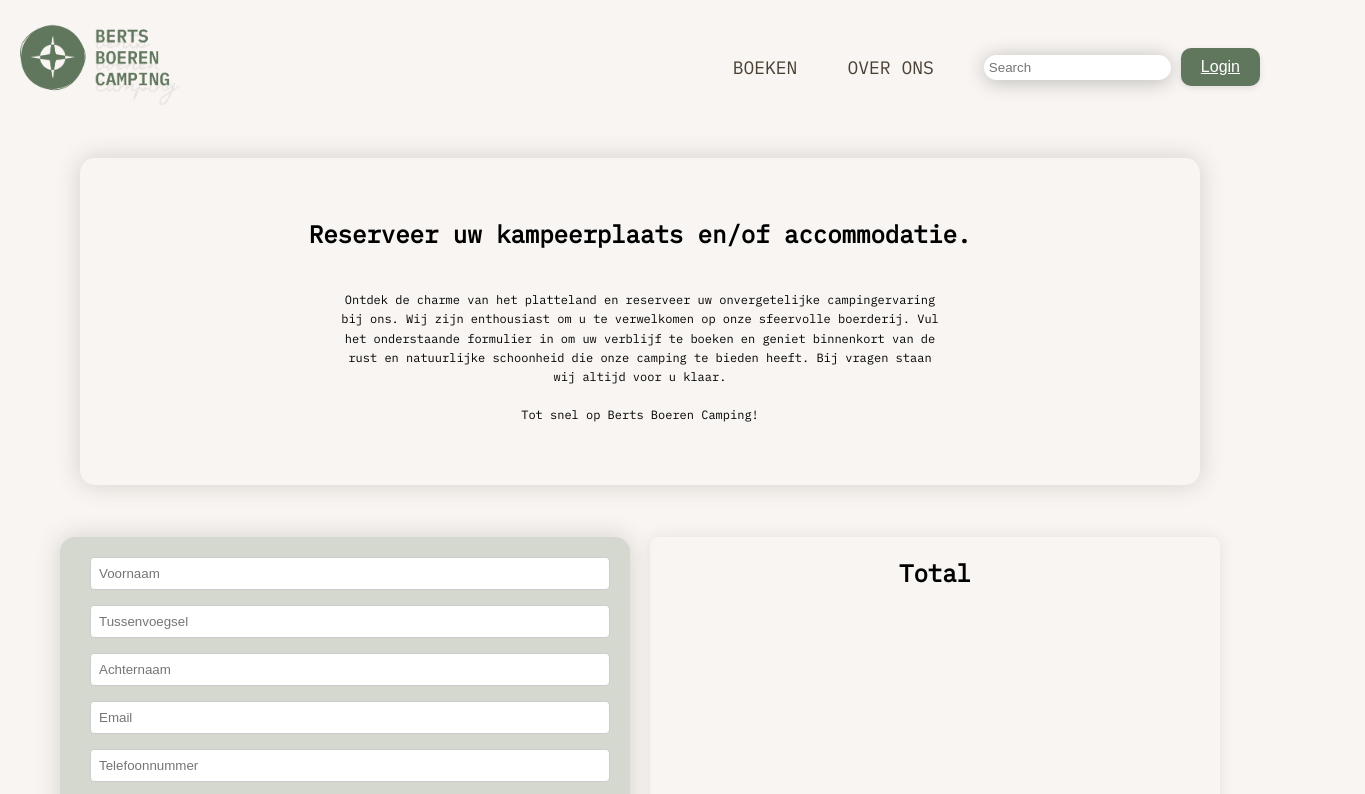
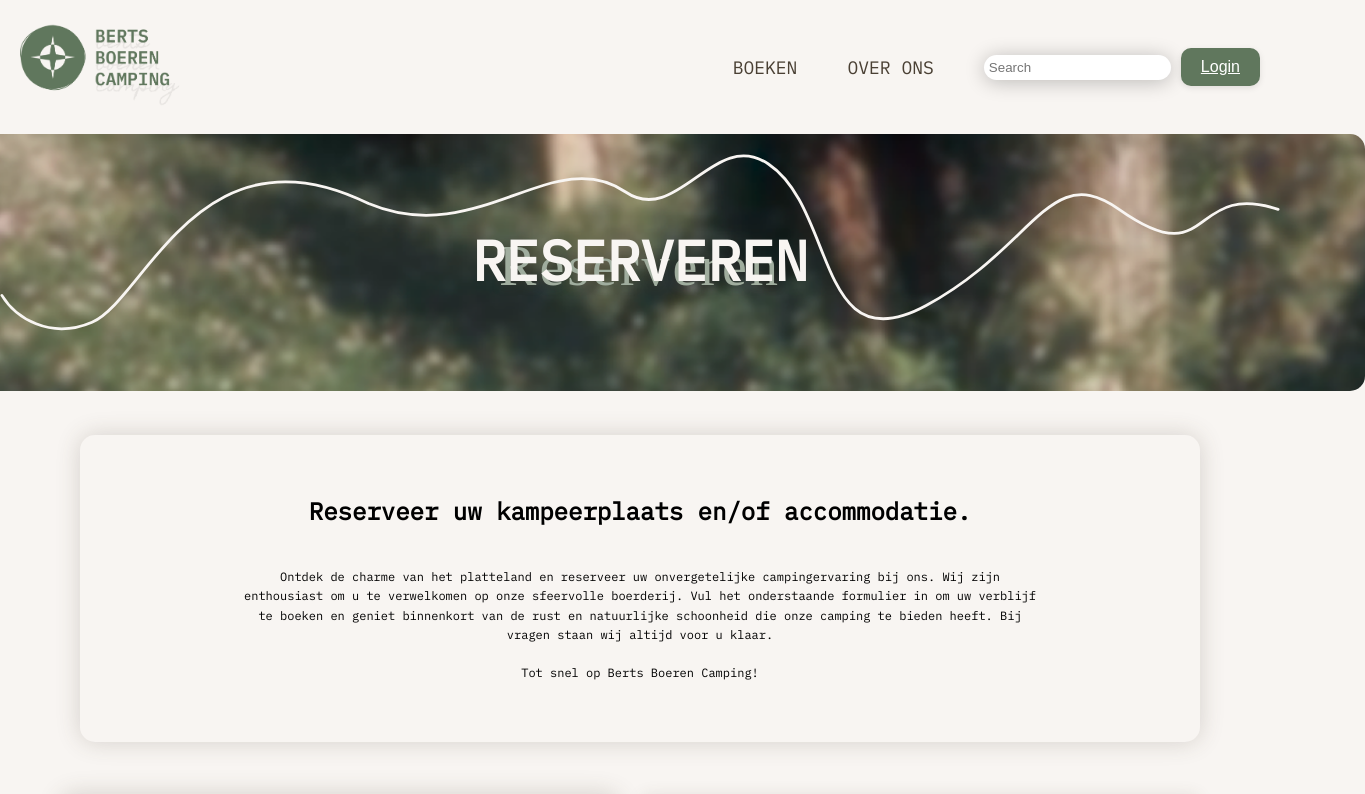
Before and after one commit to LaulensW/BertsBoerenCamping, a React (Vite) app in the folder BertsBoerenCamping/: page /booking in a window 1280 px wide. Shown: the top 794 px of the page, 1365 px wide, since content can reach past the window. Built offline with nearby package versions, Linux system fonts and the light colour scheme.

Commit message:
booking banner + svg

```diff
--- a/BertsBoerenCamping/src/components/BookingForm.css
+++ b/BertsBoerenCamping/src/components/BookingForm.css
@@ -7,8 +7,8 @@ body {
 
 
 .info-box {
-  grid-column: 1/3;
-  grid-row: 1;
+  grid-column: 1/4;
+  grid-row: 2;
   border-radius: 15px;
   background-color: var(--neutral-color);
   padding: 20px;
@@ -24,7 +24,7 @@ body {
 }
 
 .info-box a {
-  max-width: 600px;
+  max-width: 800px;
   margin-top: 40px;
   display: block;
   line-height: 1.6;
@@ -86,7 +86,7 @@ form select {
 
 .customer-info {
   grid-column: 1;
-  grid-row: 2;
+  grid-row: 3;
 }
 
 .volgende {
@@ -99,7 +99,7 @@ form select {
   display: inline-block;
   font-size: 16px;
   border-radius: 12px;
-  margin: 4px 2px;
+  margin: 10px 20px;
   cursor: pointer;
   transition-duration: 0.4s;
 }
@@ -110,11 +110,40 @@ form select {
 
 .total-box {
   grid-column: 2;
-  grid-row: 2;
+  grid-row: 3;
   padding: 20px;
   border-radius: 8px;
   box-shadow: 0px 0px 15px rgba(74, 64, 52, 0.1);
 }
+
+.banner{
+  grid-column: 1/4;
+  grid-row: 1;
+}
+.banner-background{
+  border-radius: 15px;
+}
+.banner-wave{
+  position: absolute;
+  width: 100%;
+  margin-top: 20px;
+}
+.banner-title-cursive{
+  font-family: 'Homemade Apple', cursive;
+  margin: 100px 0 0 0;
+  letter-spacing: 3px;
+  font-size: 56px;
+  color: #A0AD9E
+}
+.banner-title{
+  position: absolute;
+  margin-top: 90px;
+  font-size: 56px;
+  font-weight: var(--font-weight-semibold);
+  color: var(--neutral-color);
+  z-index: 5;
+}
+
 
 @media (max-width: 768px) {
   .booking-form-container {
--- a/BertsBoerenCamping/src/components/Calender.css
+++ b/BertsBoerenCamping/src/components/Calender.css
@@ -70,3 +70,31 @@
   border-radius: 4px;
   color: #333;
 }
+
+.banner{
+  display: flex;
+  justify-content: center;
+}
+.banner-background{
+  border-radius: 15px;
+}
+.banner-wave{
+  position: absolute;
+  width: 100%;
+  margin-top: 20px;
+}
+.banner-title-cursive{
+  font-family: 'Homemade Apple', cursive;
+  margin: 100px 0 0 0;
+  letter-spacing: 3px;
+  font-size: 56px;
+  color: #A0AD9E
+}
+.banner-title{
+  position: absolute;
+  margin-top: 90px;
+  font-size: 56px;
+  font-weight: var(--font-weight-semibold);
+  color: var(--neutral-color);
+  z-index: 5;
+}
--- a/BertsBoerenCamping/src/components/bookingForm.jsx
+++ b/BertsBoerenCamping/src/components/bookingForm.jsx
@@ -1,6 +1,7 @@
 import React, { useState } from 'react';
 import Calender from './Calender';
-import './BookingForm.css'
+import './BookingForm.css';
+import Wave from '../assets/about-banner-wave.svg';
 
 const BookingForm = () => {
   const [formData, setFormData] = useState({
@@ -33,6 +34,12 @@ const BookingForm = () => {
 
   return (
     <div className="booking-form-container">
+              <div className="banner">
+            <p className="banner-title-cursive">Reserveren</p>
+            <h className="banner-title">RESERVEREN</h>
+            <img src={Wave} alt="Wave" className="banner-wave"/>
+            <img src="../images/Banner_Background.png" alt="Banner" className="banner-background"/>
+        </div>
       <div className="info-box">
         <h2>Reserveer uw kampeerplaats en/of accommodatie. </h2>
         <a>
@@ -181,7 +188,7 @@ const BookingForm = () => {
       <button className='volgende'>Volgende</button>
     </div>
     <div className="total-box">
-      <h2>Total</h2>
+      <h2>Totaal</h2>
     </div>
   </div>
   );
```
Also changed, not shown: BertsBoerenCamping/src/assets/about-banner-wave.svg (added).
